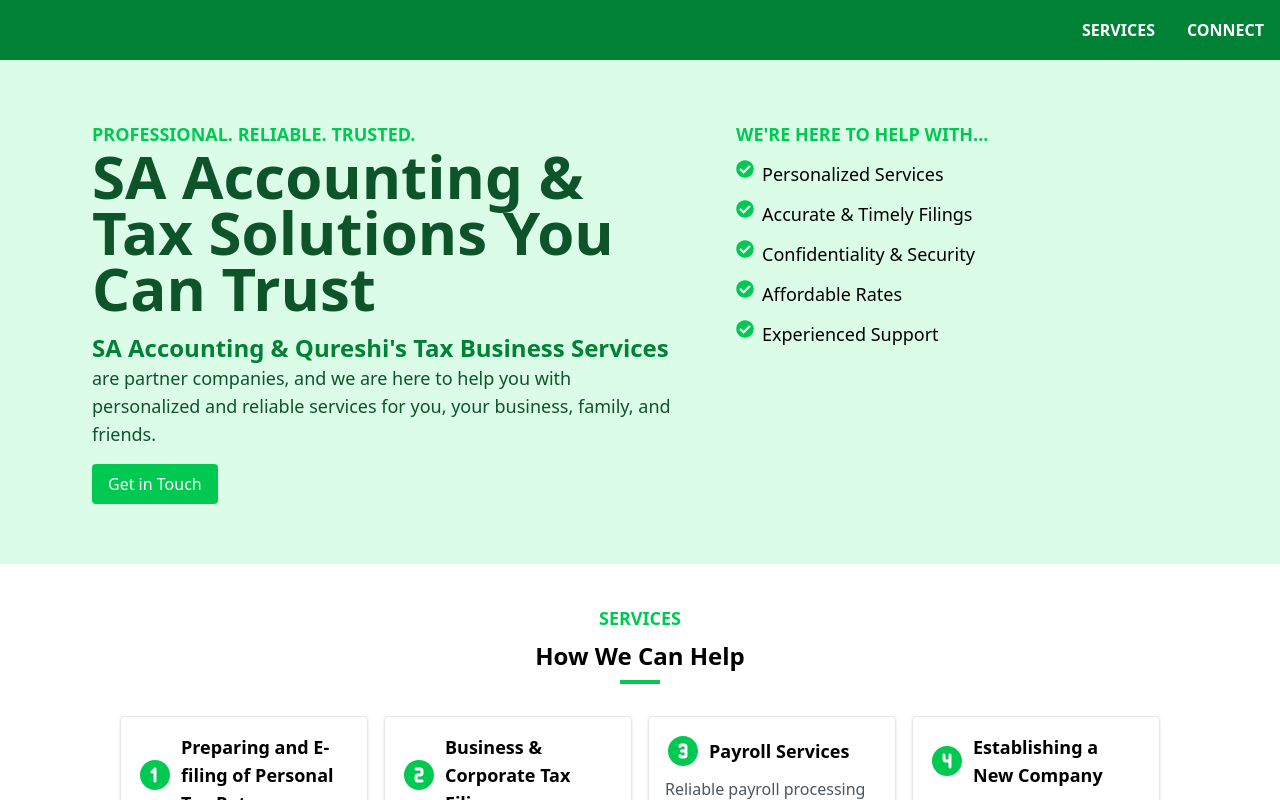
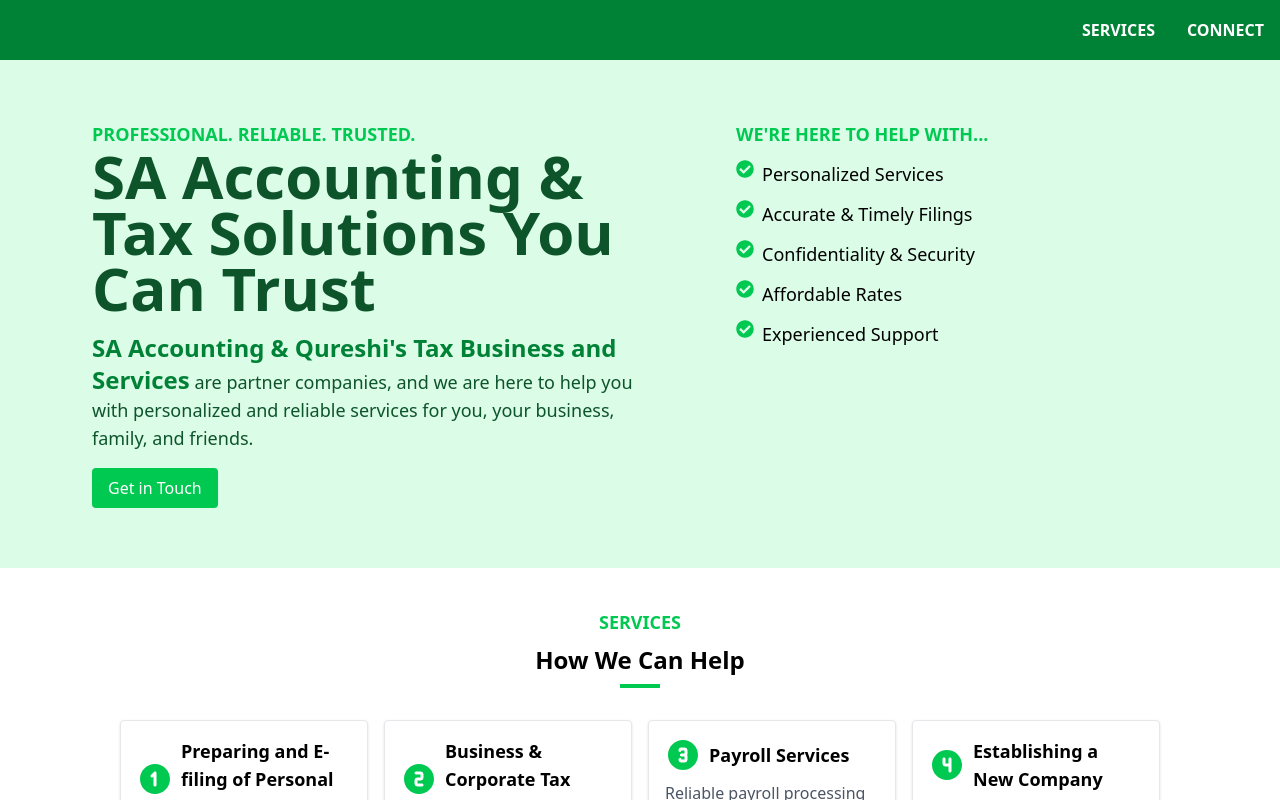
Before and after one commit to Hairum-Qureshi/sa-and-qureshi-accounting-website, a React (Vite) app in the folder apps/frontend/: page / in a window 1280 px wide. Shown: the top 800 px of the page. Built offline with nearby package versions, Linux system fonts and the light colour scheme.

Commit message:
added 'and'

```diff
--- a/apps/frontend/src/components/Header.tsx
+++ b/apps/frontend/src/components/Header.tsx
@@ -13,7 +13,7 @@ export default function Header() {
         </h1>
         <p className="text-lg mt-4 text-green-900">
           <span className="text-2xl font-bold text-green-700">
-            SA Accounting & Qureshi's Tax Business Services
+            SA Accounting & Qureshi's Tax Business and Services
           </span>{" "}
           are partner companies, and we are here to help you with personalized
           and reliable services for you, your business, family, and friends.
```
